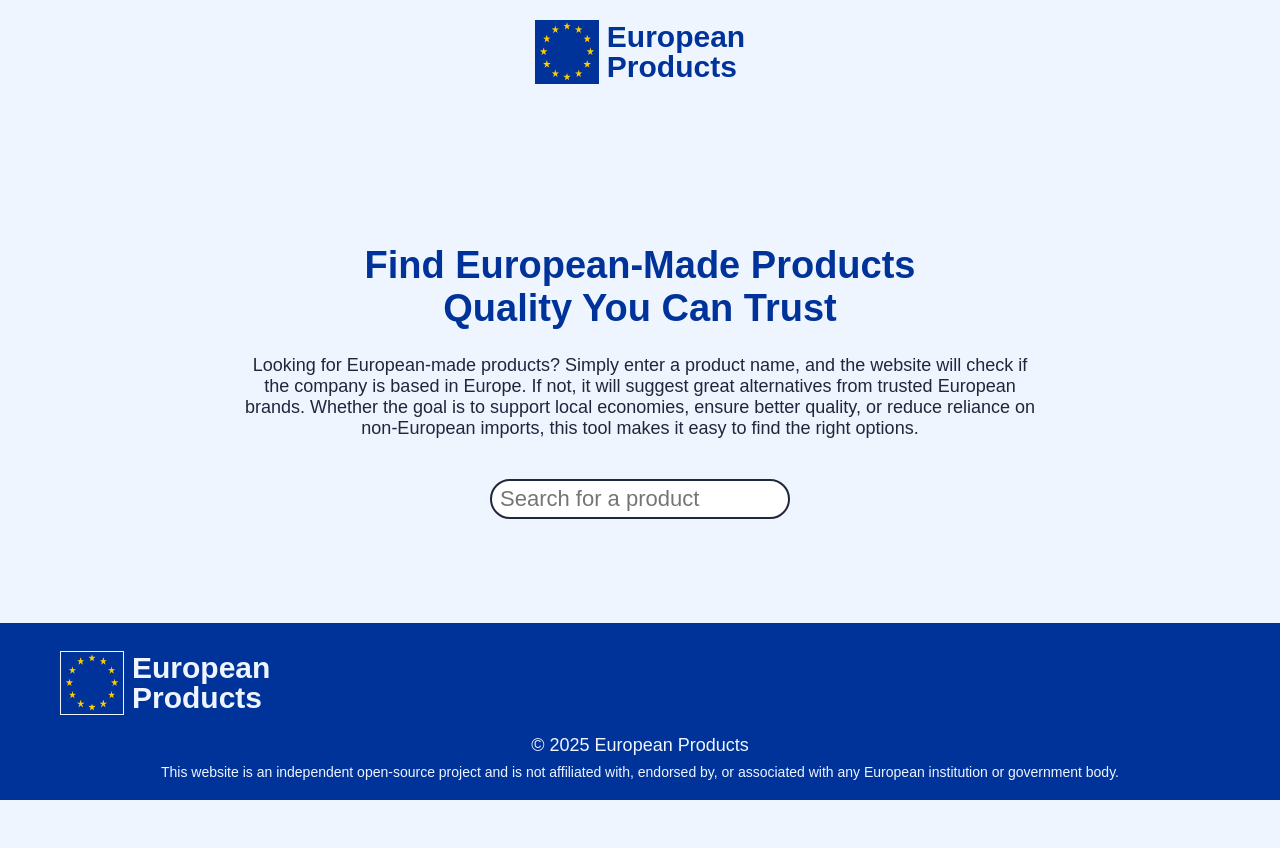
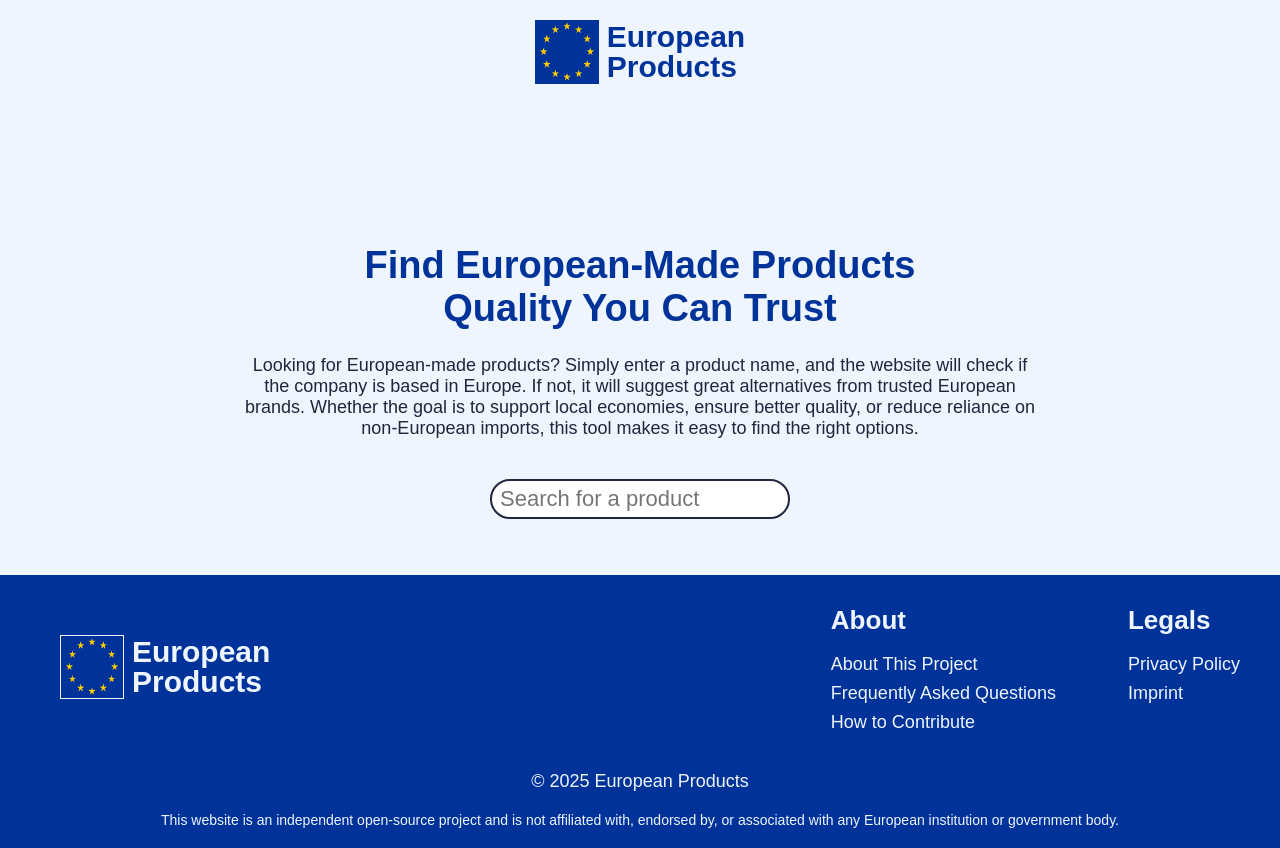
Before and after one commit to Mugentoki/european-products, a Nuxt app: page / in a window 1280 px wide. Before the commit the page ends 800 px from the top, so only its background shows below. Built offline with nearby package versions, Linux system fonts and the light colour scheme; a web font is replaced by a local one.

Commit message:
add more footer details

```diff
--- a/components/layout/Footer.vue
+++ b/components/layout/Footer.vue
@@ -3,6 +3,23 @@
     <div class="footer--inner">
       <div class="footer--content">
         <LogoContainer :is-inverted="true" />
+        <div class="footer--content-groups">
+          <div class="footer--content-group">
+            <h2>{{ $t('footer.group1title') }}</h2>
+            <ul>
+              <li><NuxtLinkLocale to="about">{{ $t('links.about') }}</NuxtLinkLocale></li>
+              <li><NuxtLinkLocale to="faq">{{ $t('links.faq') }}</NuxtLinkLocale></li>
+              <li><NuxtLinkLocale to="contribute">{{ $t('links.contribute') }}</NuxtLinkLocale></li>
+            </ul>
+          </div>
+          <div class="footer--content-group">
+            <h2>{{ $t('footer.group2title') }}</h2>
+            <ul>
+              <li><NuxtLinkLocale to="/privacy">{{ $t('links.privacy') }}</NuxtLinkLocale></li>
+              <li><NuxtLinkLocale to="/imprint">{{ $t('links.imprint') }}</NuxtLinkLocale></li>
+            </ul>
+          </div>
+        </div>
       </div>
       <div class="footer--copyright">
         <span>&copy; {{ year }} European Products</span>
@@ -35,6 +52,35 @@ const year: number = new Date().getFullYear();
 
   &--content {
     display: flex;
+    gap: var(--spacing-large);
+
+    &-groups {
+      display: flex;
+      flex-grow: 1;
+      gap: calc(var(--spacing-large) * 2);
+      justify-content: flex-end;
+    }
+
+    &-group {
+      h2 {
+        font-size: var(--font-size-h4);
+        color: var(--color-font-light);
+        margin-bottom: 0;
+      }
+
+      ul {
+        list-style: none;
+        padding: 0;
+
+        li {
+          margin-bottom: var(--spacing-small);
+        }
+      }
+    }
+
+    .logo-container {
+      flex-shrink: 0;
+    }
   }
 
   &--copyright,
@@ -42,9 +88,18 @@ const year: number = new Date().getFullYear();
     text-align: center;
   }
 
+  &--copyright {
+    margin: var(--spacing-medium) 0;
+  }
+
   &--disclaimer {
     font-size: var(--font-size-small);
     margin-top: var(--spacing-small);
   }
+
+  a {
+    color: var(--color-font-light);
+    text-decoration: none;
+  }
 }
 </style>
--- a/i18n/locales/en-GB.js
+++ b/i18n/locales/en-GB.js
@@ -3,7 +3,9 @@ export default {
 
     },
     footer: {
-        disclaimer: "This website is an independent open-source project and is not affiliated with, endorsed by, or associated with any European institution or government body."
+        disclaimer: "This website is an independent open-source project and is not affiliated with, endorsed by, or associated with any European institution or government body.",
+        group1title: "About",
+        group2title: "Legals",
     },
     pages: {
         index: {
@@ -16,7 +18,14 @@ export default {
                 placeholder: "Search for a product",
                 label: "Search for a product"
             },
-            productlink: "See alternatives"
-        }
+            productlink: "See alternatives",
+        },
+    },
+    links: {
+        about: "About This Project",
+        faq: "Frequently Asked Questions",
+        contribute: "How to Contribute",
+        privacy: "Privacy Policy",
+        imprint: "Imprint",
     }
 }
--- a/nuxt.config.ts
+++ b/nuxt.config.ts
@@ -22,7 +22,8 @@ export default defineNuxtConfig({
     lazy: true,
     detectBrowserLanguage: {
       fallbackLocale: 'en',
-    }
+    },
+
   },
   image: {
     quality: 90,
--- /dev/null
+++ b/pages/about.vue
@@ -0,0 +1,18 @@
+<template>
+  <PageContainer>
+    <div>About page</div>
+  </PageContainer>
+</template>
+
+<script setup lang="ts">
+import PageContainer from "~/components/layout/PageContainer.vue";
+
+defineI18nRoute({
+  paths: {
+    en: '/about-the-project',
+    de: '/ueber-das-projekt',
+  }
+})
+</script>
+
+<style lang="scss"></style>
--- /dev/null
+++ b/pages/contribute.vue
@@ -0,0 +1,18 @@
+<template>
+  <PageContainer>
+    <div>contribute page</div>
+  </PageContainer>
+</template>
+
+<script setup lang="ts">
+import PageContainer from "~/components/layout/PageContainer.vue";
+
+defineI18nRoute({
+  paths: {
+    en: '/about-the-project',
+    de: '/ueber-das-projekt',
+  }
+})
+</script>
+
+<style lang="scss"></style>
--- /dev/null
+++ b/pages/faq.vue
@@ -0,0 +1,18 @@
+<template>
+  <PageContainer>
+    <div>FAQ page</div>
+  </PageContainer>
+</template>
+
+<script setup lang="ts">
+import PageContainer from "~/components/layout/PageContainer.vue";
+
+defineI18nRoute({
+  paths: {
+    en: '/how-to-contribute',
+    de: '/wie-kann-ich-beitragen',
+  }
+})
+</script>
+
+<style lang="scss"></style>
```
